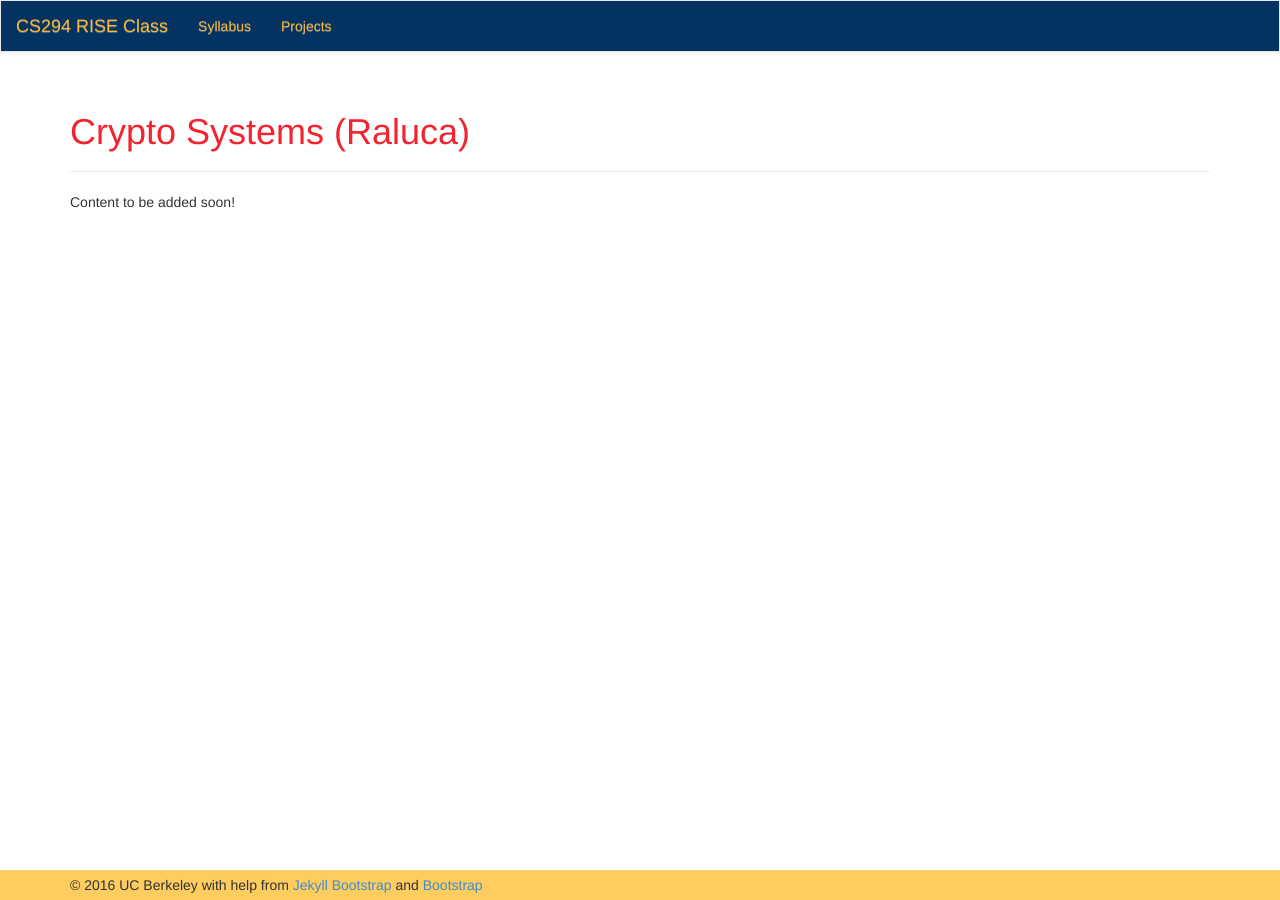
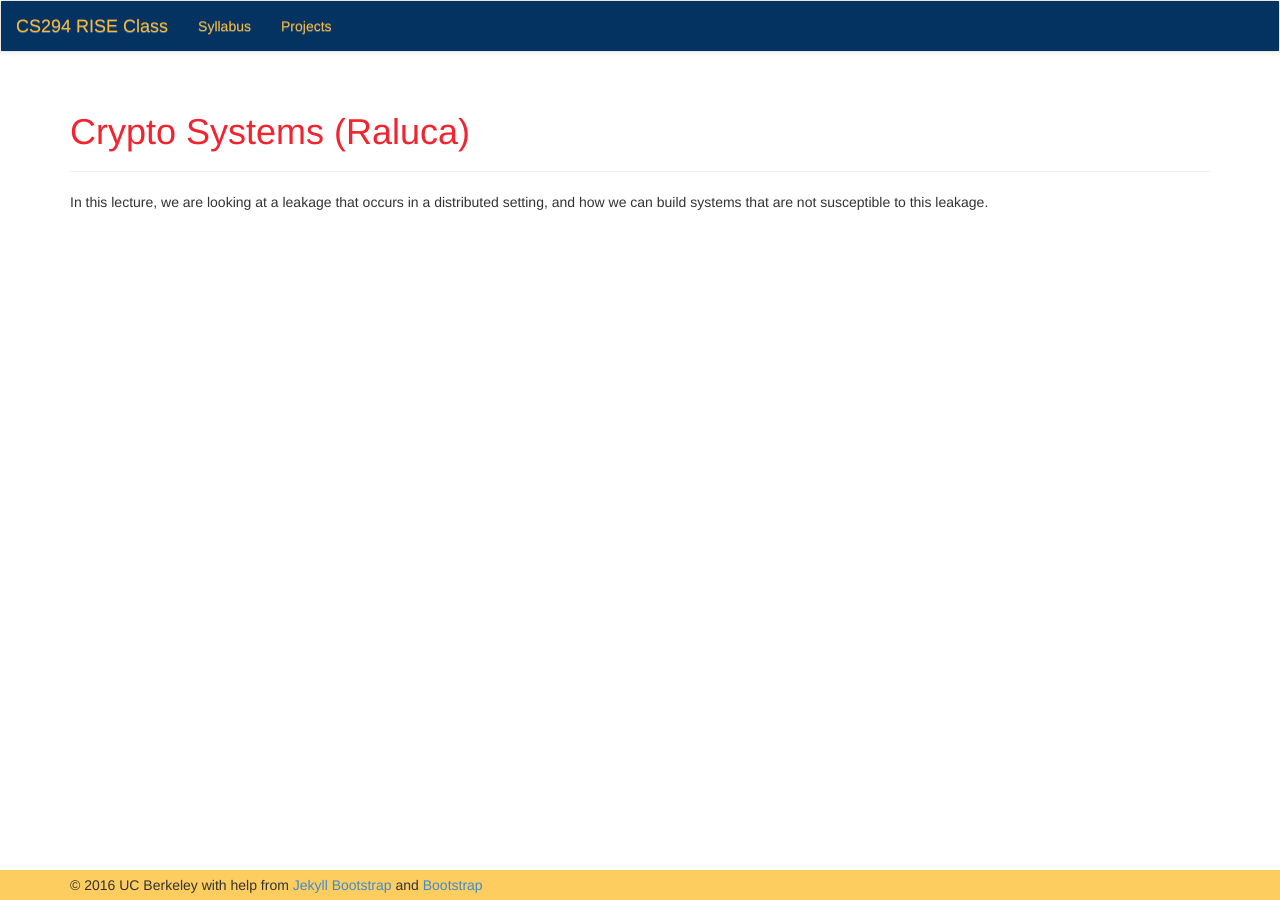
Before and after one commit to ucbrise/cs294-rise-fa16, a Jekyll site: the page built from crypto_systems.md, in a window 1280 px wide. Built offline with Jekyll 4.4.1, drawn with Linux system fonts in a browser that asks for light colours; nearby versions of some CDN libraries.

Commit message:
blurbs for security

```diff
--- a/crypto_systems.md
+++ b/crypto_systems.md
@@ -5,7 +5,7 @@ description: "Crypto Systems (Raluca)"
 use_math: true
 ---
 
-Content to be added soon!
+In this lecture, we are looking at a leakage that occurs in a distributed setting, and how we can build systems that are not susceptible to this leakage.
 
 <!-- ![ML-Lifecycle](assets/images/ml-lifecycle.jpg){:width="400px"}
 
```
